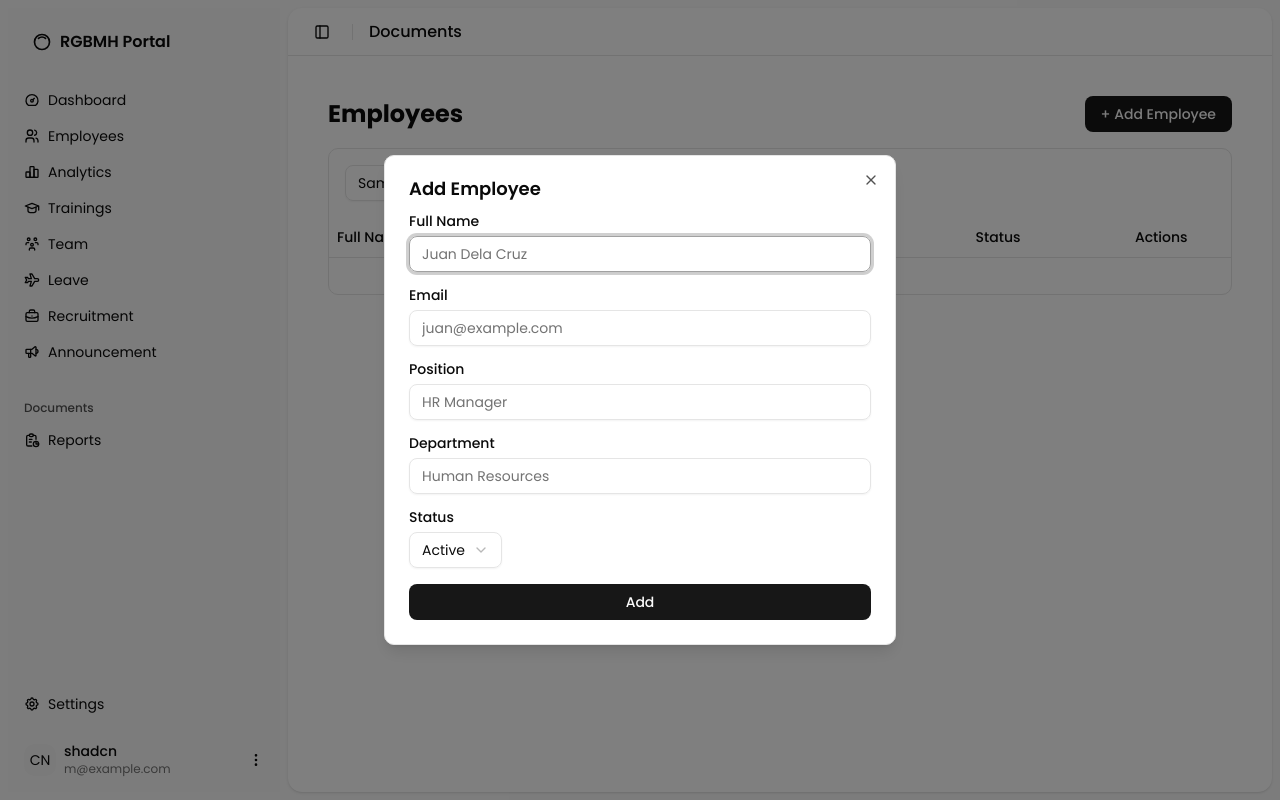
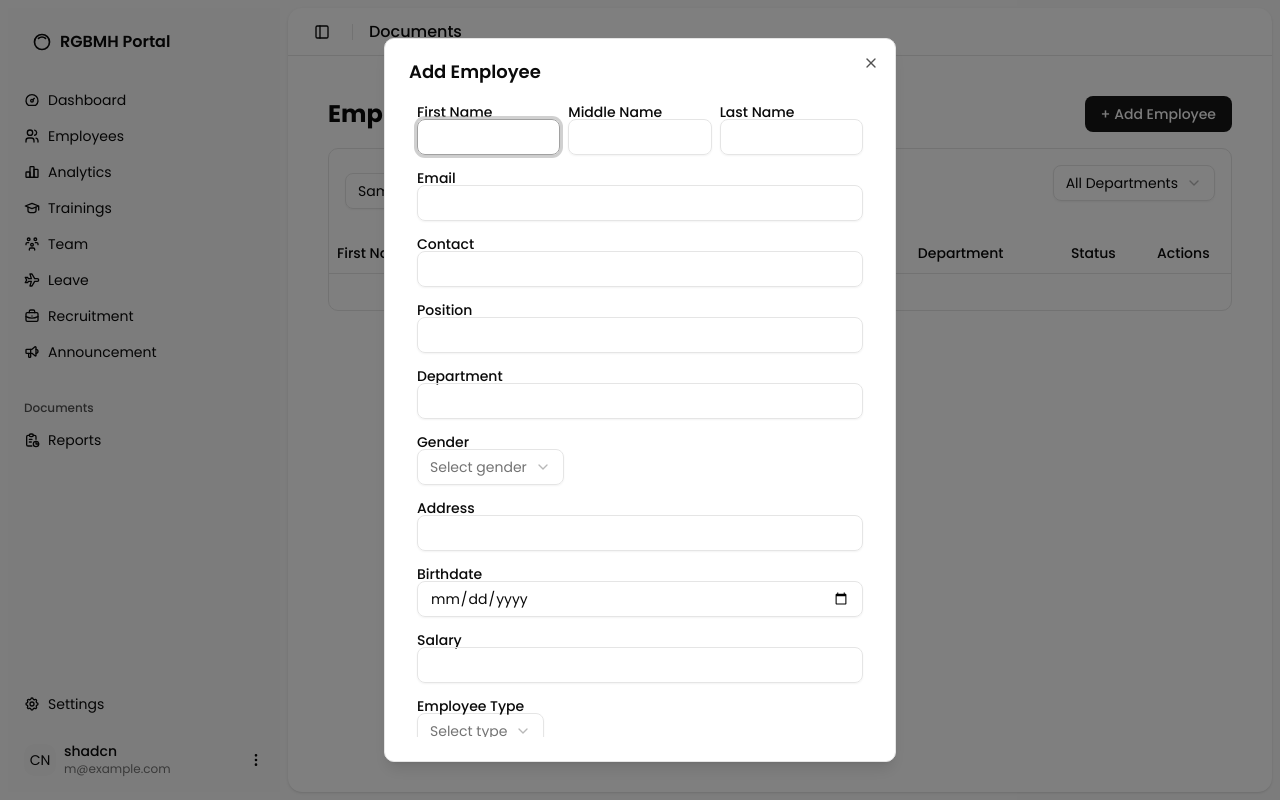
Before and after one commit to Mamapoco2/Maclang-HRIS, a React (Vite) app: page /employees in a window 1280 px wide. Both pictures are taken after typing "Sample" into the empty fields and a click on the button "+ Add Employee". Built offline with nearby package versions, Linux system fonts and the light colour scheme; a web font is replaced by a local one.

Commit message:
chore: added text fields and data view

```diff
--- a/src/pages/employees/components/employeeForm.jsx
+++ b/src/pages/employees/components/employeeForm.jsx
@@ -10,15 +10,24 @@ import {
   SelectItem,
 } from "@/components/ui/select";
 import { employeeService } from "@/services/employeeService";
-import { toast } from "sonner";
+import { Toaster, toast } from "sonner";
 
 export default function EmployeeForm({ employee, refresh, onClose }) {
   const [formData, setFormData] = useState({
-    fullName: "",
+    firstName: "",
+    middleName: "",
+    lastName: "",
     email: "",
+    contact: "",
     position: "",
     department: "",
+    gender: "",
     status: "Active",
+    address: "",
+    birthdate: "",
+    salary: "",
+    employeeType: "",
+    image: null,
   });
 
   useEffect(() => {
@@ -26,24 +35,36 @@ export default function EmployeeForm({ employee, refresh, onClose }) {
       setFormData(employee);
     } else {
       setFormData({
-        fullName: "",
+        firstName: "",
+        middleName: "",
+        lastName: "",
         email: "",
+        contact: "",
         position: "",
         department: "",
+        gender: "",
         status: "Active",
+        address: "",
+        birthdate: "",
+        salary: "",
+        employeeType: "",
+        image: "",
       });
     }
   }, [employee]);
 
   const handleSubmit = async (e) => {
     e.preventDefault();
-    if (
-      !formData.fullName ||
-      !formData.email ||
-      !formData.position ||
-      !formData.department
-    )
-      return toast.error("Please fill out all fields.");
+    const required = [
+      "firstName",
+      "lastName",
+      "email",
+      "position",
+      "department",
+      "image",
+    ];
+    const missing = required.find((key) => !formData[key]);
+    if (missing) return toast.error("Please fill out all required fields.");
 
     if (employee) {
       await employeeService.updateEmployee(employee.id, formData);
@@ -57,61 +78,136 @@ export default function EmployeeForm({ employee, refresh, onClose }) {
     onClose();
   };
 
+  const handleChange = (field, value) => {
+    setFormData((prev) => ({ ...prev, [field]: value }));
+  };
+
   return (
-    <form onSubmit={handleSubmit} className="space-y-4">
-      {/* Full Name */}
-      <div className="grid gap-2">
-        <Label>Full Name</Label>
+    <form
+      onSubmit={handleSubmit}
+      className="space-y-4 max-h-[80vh] overflow-y-auto p-2"
+    >
+      <div className="grid grid-cols-3 gap-2">
+        <div>
+          <Label>First Name</Label>
+          <Input
+            value={formData.firstName}
+            onChange={(e) => handleChange("firstName", e.target.value)}
+          />
+        </div>
+        <div>
+          <Label>Middle Name</Label>
+          <Input
+            value={formData.middleName}
+            onChange={(e) => handleChange("middleName", e.target.value)}
+          />
+        </div>
+        <div>
+          <Label>Last Name</Label>
+          <Input
+            value={formData.lastName}
+            onChange={(e) => handleChange("lastName", e.target.value)}
+          />
+        </div>
+      </div>
+
+      <div>
+        <Label>Email</Label>
         <Input
-          placeholder="Juan Dela Cruz"
-          value={formData.fullName}
-          onChange={(e) =>
-            setFormData({ ...formData, fullName: e.target.value })
-          }
+          type="email"
+          value={formData.email}
+          onChange={(e) => handleChange("email", e.target.value)}
         />
       </div>
 
-      {/* Email */}
-      <div className="grid gap-2">
-        <Label>Email</Label>
+      <div>
+        <Label>Contact</Label>
         <Input
-          type="email"
-          placeholder="juan@example.com"
-          value={formData.email}
-          onChange={(e) => setFormData({ ...formData, email: e.target.value })}
+          value={formData.contact}
+          onChange={(e) => handleChange("contact", e.target.value)}
         />
       </div>
 
-      {/* Position */}
-      <div className="grid gap-2">
+      <div>
         <Label>Position</Label>
         <Input
-          placeholder="HR Manager"
           value={formData.position}
-          onChange={(e) =>
-            setFormData({ ...formData, position: e.target.value })
-          }
+          onChange={(e) => handleChange("position", e.target.value)}
         />
       </div>
 
-      {/* Department */}
-      <div className="grid gap-2">
+      <div>
         <Label>Department</Label>
         <Input
-          placeholder="Human Resources"
           value={formData.department}
-          onChange={(e) =>
-            setFormData({ ...formData, department: e.target.value })
-          }
+          onChange={(e) => handleChange("department", e.target.value)}
         />
       </div>
 
-      {/* Status */}
-      <div className="grid gap-2">
+      <div>
+        <Label>Gender</Label>
+        <Select
+          value={formData.gender}
+          onValueChange={(val) => handleChange("gender", val)}
+        >
+          <SelectTrigger>
+            <SelectValue placeholder="Select gender" />
+          </SelectTrigger>
+          <SelectContent>
+            <SelectItem value="Male">Male</SelectItem>
+            <SelectItem value="Female">Female</SelectItem>
+          </SelectContent>
+        </Select>
+      </div>
+
+      <div>
+        <Label>Address</Label>
+        <Input
+          value={formData.address}
+          onChange={(e) => handleChange("address", e.target.value)}
+        />
+      </div>
+
+      <div>
+        <Label>Birthdate</Label>
+        <Input
+          type="date"
+          value={formData.birthdate}
+          onChange={(e) => handleChange("birthdate", e.target.value)}
+        />
+      </div>
+
+      <div>
+        <Label>Salary</Label>
+        <Input
+          type="number"
+          value={formData.salary}
+          onChange={(e) => handleChange("salary", e.target.value)}
+        />
+      </div>
+
+      <div>
+        <Label>Employee Type</Label>
+        <Select
+          value={formData.employeeType}
+          onValueChange={(val) => handleChange("employeeType", val)}
+        >
+          <SelectTrigger>
+            <SelectValue placeholder="Select type" />
+          </SelectTrigger>
+          <SelectContent>
+            <SelectItem value="Full-time">Full-time</SelectItem>
+            <SelectItem value="Part-time">Part-time</SelectItem>
+            <SelectItem value="Contractual">Contractual</SelectItem>
+          </SelectContent>
+        </Select>
+      </div>
+
+      <div>
         <Label>Status</Label>
         <Select
           value={formData.status}
-          onValueChange={(value) => setFormData({ ...formData, status: value })}
+          onValueChange={(val) => handleChange("status", val)}
         >
           <SelectTrigger>
             <SelectValue placeholder="Select status" />
@@ -123,8 +219,19 @@ export default function EmployeeForm({ employee, refresh, onClose }) {
         </Select>
       </div>
 
+      <div>
+        <Label>Profile Image</Label>
+        <Input
+          type="file"
+          accept="image/*"
+          onChange={(e) =>
+            handleChange("image", e.target.files ? e.target.files[0] : null)
+          }
+        />
+      </div>
+
       <Button type="submit" className="w-full">
-        {employee ? "Update" : "Add"}
+        {employee ? "Update Employee" : "Add Employee"}
       </Button>
     </form>
   );
--- a/src/pages/employees/components/employeePage.jsx
+++ b/src/pages/employees/components/employeePage.jsx
@@ -10,7 +10,7 @@ import { employeeService } from "@/services/employeeService";
 import EmployeeTable from "./employeeTable";
 import EmployeeForm from "./employeeForm";
 import EmployeeDeleteDialog from "./employeeDeleteDialog";
-import EmployeeViewDialog from "./employeeViewDialog"; // ✅ import this
+import EmployeeViewDialog from "./employeeViewDialog";
 import { toast } from "sonner";
 
 export default function EmployeePage() {
@@ -18,7 +18,7 @@ export default function EmployeePage() {
   const [openForm, setOpenForm] = useState(false);
   const [editingEmployee, setEditingEmployee] = useState(null);
   const [deleteEmployeeId, setDeleteEmployeeId] = useState(null);
-  const [viewEmployee, setViewEmployee] = useState(null); // ✅ add this state
+  const [viewEmployee, setViewEmployee] = useState(null);
 
   const loadEmployees = async () => {
     const data = await employeeService.getEmployees();
@@ -84,7 +84,6 @@ export default function EmployeePage() {
         </DialogContent>
       </Dialog>
 
-      {/* Delete Confirmation */}
       <EmployeeDeleteDialog
         open={!!deleteEmployeeId}
         onClose={() => setDeleteEmployeeId(null)}
--- a/src/pages/employees/components/employeeTable.jsx
+++ b/src/pages/employees/components/employeeTable.jsx
@@ -7,6 +7,13 @@ import {
   TableHeader,
   TableRow,
 } from "@/components/ui/table";
+import {
+  Select,
+  SelectTrigger,
+  SelectValue,
+  SelectContent,
+  SelectItem,
+} from "@/components/ui/select";
 import { Button } from "@/components/ui/button";
 import { Input } from "@/components/ui/input";
 import { Badge } from "@/components/ui/badge";
@@ -14,30 +21,55 @@ import { IconEdit, IconTrash, IconEye } from "@tabler/icons-react";
 
 export default function EmployeeTable({ employees, onEdit, onDelete, onView }) {
   const [search, setSearch] = useState("");
+  const [departmentFilter, setDepartmentFilter] = useState("all");
 
-  const filteredEmployees = employees.filter((emp) =>
-    emp.fullName.toLowerCase().includes(search.toLowerCase())
-  );
+  const filteredEmployees = employees.filter((emp) => {
+    const firstName = emp.firstName?.toLowerCase() || "";
+    const lastName = emp.lastName?.toLowerCase() || "";
+    const fullName = `${firstName} ${lastName}`;
+    const searchTerm = search?.toLowerCase() || "";
+
+    const matchesSearch = fullName.includes(searchTerm);
+    const matchesDepartment =
+      departmentFilter === "all" ||
+      emp.department?.toLowerCase() === departmentFilter.toLowerCase();
+
+    return matchesSearch && matchesDepartment;
+  });
 
   return (
     <div className="rounded-lg border bg-card">
-      <div className="p-4">
+      <div className="p-4 flex flex-col md:flex-row md:items-center md:justify-between gap-4">
         <Input
           placeholder="Search employee..."
           value={search}
           onChange={(e) => setSearch(e.target.value)}
           className="max-w-xs"
         />
+
+        <Select value={departmentFilter} onValueChange={setDepartmentFilter}>
+          <SelectTrigger className="max-w-xs mb-4">
+            <SelectValue placeholder="Filter by department" />
+          </SelectTrigger>
+          <SelectContent>
+            <SelectItem value="all">All Departments</SelectItem>
+            <SelectItem value="Human Resources">Human Resources</SelectItem>
+            <SelectItem value="IT">IT</SelectItem>
+            <SelectItem value="Finance">Finance</SelectItem>
+          </SelectContent>
+        </Select>
       </div>
 
       <Table>
         <TableHeader>
           <TableRow>
-            <TableHead>Full Name</TableHead>
+            <TableHead>First Name</TableHead>
+            <TableHead>Last Name</TableHead>
+            <TableHead>Middle Name</TableHead>
             <TableHead>Email</TableHead>
             <TableHead>Position</TableHead>
             <TableHead>Department</TableHead>
-            <TableHead>Status</TableHead>
+            <TableHead className="text-center">Status</TableHead>
             <TableHead className="text-center">Actions</TableHead>
           </TableRow>
         </TableHeader>
@@ -45,7 +77,9 @@ export default function EmployeeTable({ employees, onEdit, onDelete, onView }) {
           {filteredEmployees.length > 0 ? (
             filteredEmployees.map((emp) => (
               <TableRow key={emp.id}>
-                <TableCell>{emp.fullName}</TableCell>
+                <TableCell>{emp.firstName}</TableCell>
+                <TableCell>{emp.lastName}</TableCell>
+                <TableCell>{emp.middleName}</TableCell>
                 <TableCell>{emp.email}</TableCell>
                 <TableCell>{emp.position}</TableCell>
                 <TableCell>{emp.department}</TableCell>
--- a/src/pages/employees/components/employeeViewDialog.jsx
+++ b/src/pages/employees/components/employeeViewDialog.jsx
@@ -6,6 +6,7 @@ import {
   DialogTitle,
 } from "@/components/ui/dialog";
 import { Label } from "@/components/ui/label";
+import { Avatar, AvatarFallback, AvatarImage } from "@/components/ui/avatar";
 
 export default function EmployeeViewDialog({ open, onClose, employee }) {
   if (!employee) return null;
@@ -18,37 +19,99 @@ export default function EmployeeViewDialog({ open, onClose, employee }) {
         </DialogHeader>
 
         <div className="space-y-4 text-gray-800">
+          {/* Profile Image */}
+          <div className="flex items-center gap-3">
+            <Avatar className="h-16 w-16">
+              <AvatarImage
+                src={employee.image ? URL.createObjectURL(employee.image) : ""}
+                alt={employee.firstName}
+              />
+              <AvatarFallback>
+                {employee.firstName?.[0]}
+                {employee.lastName?.[0]}
+              </AvatarFallback>
+            </Avatar>
             <div>
-            <Label className="font-semibold text-base">Full Name</Label>
-            <p className="text-sm">{employee.fullName}</p>
+              <h2 className="text-lg font-semibold">
+                {employee.firstName} {employee.middleName} {employee.lastName}
+              </h2>
+              <p className="text-sm text-gray-500">{employee.position}</p>
+            </div>
           </div>
 
+          <div className="grid grid-cols-2 gap-3">
+            {/* Email */}
             <div>
               <Label className="font-semibold text-base">Email</Label>
               <p className="text-sm">{employee.email || "N/A"}</p>
             </div>
 
+            {/* Contact */}
             <div>
-            <Label className="font-semibold text-base">Position</Label>
-            <p className="text-sm">{employee.position}</p>
+              <Label className="font-semibold text-base">Contact</Label>
+              <p className="text-sm">{employee.contact || "N/A"}</p>
             </div>
 
+            {/* Department */}
             <div>
               <Label className="font-semibold text-base">Department</Label>
               <p className="text-sm">{employee.department || "N/A"}</p>
             </div>
 
+            {/* Gender */}
+            <div>
+              <Label className="font-semibold text-base">Gender</Label>
+              <p className="text-sm">{employee.gender || "N/A"}</p>
+            </div>
+
+            {/* Address */}
+            <div>
+              <Label className="font-semibold text-base">Address</Label>
+              <p className="text-sm">{employee.address || "N/A"}</p>
+            </div>
+
+            {/* Birthdate */}
+            <div>
+              <Label className="font-semibold text-base">Birthdate</Label>
+              <p className="text-sm">
+                {employee.birthdate
+                  ? new Date(employee.birthdate).toLocaleDateString()
+                  : "N/A"}
+              </p>
+            </div>
+
+            {/* Salary */}
+            <div>
+              <Label className="font-semibold text-base">Salary</Label>
+              <p className="text-sm">
+                ₱
+                {employee.salary
+                  ? employee.salary.toLocaleString("en-PH")
+                  : "0.00"}
+              </p>
+            </div>
+
+            {/* Employee Type */}
+            <div>
+              <Label className="font-semibold text-base">Employee Type</Label>
+              <p className="text-sm">{employee.employeeType || "N/A"}</p>
+            </div>
+
+            {/* Status */}
             <div>
               <Label className="font-semibold text-base">Status</Label>
               <p
                 className={`text-sm font-medium ${
-                employee.status === "Active" ? "text-green-600" : "text-red-500"
+                  employee.status === "Active"
+                    ? "text-green-600"
+                    : "text-red-500"
                 }`}
               >
                 {employee.status || "Inactive"}
               </p>
             </div>
           </div>
+        </div>
       </DialogContent>
     </Dialog>
   );
--- a/src/services/employeeService.js
+++ b/src/services/employeeService.js
@@ -1,7 +1,9 @@
 let employees = [
   {
     id: 1,
-    fullName: "Juan Dela Cruz",
+    firstName: "Maria",
+    lastName: "Santos",
+    middleName: "Dela Cruz",
     email: "juan@example.com",
     contact: "09123456789",
     position: "HR Manager",
```
Lines whose indentation alone changed are shown as unchanged.
